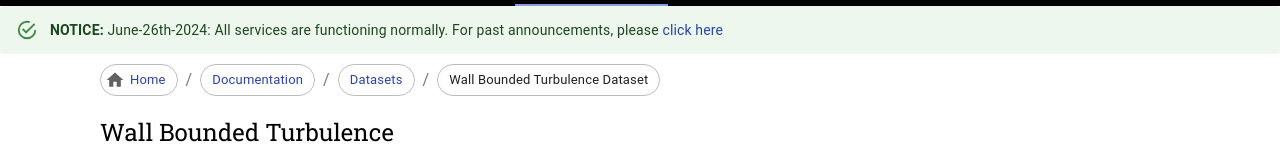
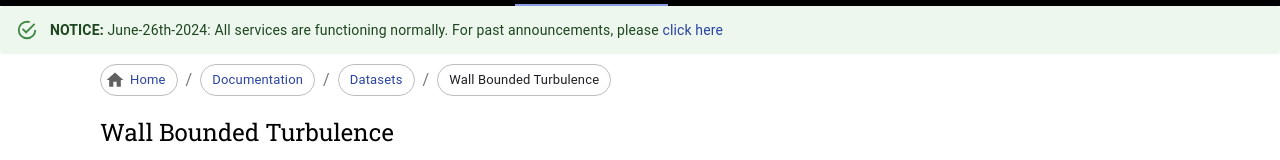
Before and after one commit to sciserver/turbulence-web, a Next.js app: page /documentation/datasets/wallBoundedTurbulence in a window 1280 px wide. Shown: the part 232-392 px from the top of the page. Built offline with nearby package versions, Linux system fonts and the light colour scheme.

Commit message:
Fixed broken link to isotropic turbulence dataset

```diff
--- a/components/content/documentation/datasets/homogeneousTurubulence/buoyancyTurbulence.tsx
+++ b/components/content/documentation/datasets/homogeneousTurubulence/buoyancyTurbulence.tsx
@@ -49,7 +49,7 @@ export const BuoyancyTurbulence: FC = () => {
 
   return (
     <Styled>
-      <BreadCrumbsStyled parents={breadCrumbsParents} componentName="Bouyancy Turbulence" />
+      <BreadCrumbsStyled parents={breadCrumbsParents} componentName="HBDT" />
       <div className="page">
         <div className="header">
           <h2>Homogeneous Buoyancy Driven Turbulence</h2>
--- a/components/content/documentation/datasets/homogeneousTurubulence/homogeneousTurubulence.tsx
+++ b/components/content/documentation/datasets/homogeneousTurubulence/homogeneousTurubulence.tsx
@@ -33,7 +33,7 @@ export const HomogeneousTurbulence: FC = () => {
       title: 'Isotropic Turbulence on <i>1,024</i><sup>3</sup> mesh',
       subtitle: 'isotropic1024coarse',
       description: 'Direct numerical simulation (DNS) for which full time evolution is available, over 5 large-scale turnover times.',
-      onClick: () => { router.push('/documentation/datasets/homogeneousTurbulence/isotropicTurbulence') },
+      onClick: () => { router.push('/documentation/datasets/homogeneousTurbulence/isotropic') },
       mediaSource: `${hostURL}datasets/iso1024-large.png`
     },
     {
--- a/components/content/documentation/datasets/wallBoundedTurbulence/wallBoundedTurbulence.tsx
+++ b/components/content/documentation/datasets/wallBoundedTurbulence/wallBoundedTurbulence.tsx
@@ -63,7 +63,7 @@ export const WallBoundedTurbulence: FC = () => {
 
   return (
     <Styled>
-      <BreadCrumbsStyled parents={breadCrumbsParents} componentName="Wall Bounded Turbulence Dataset" />
+      <BreadCrumbsStyled parents={breadCrumbsParents} componentName="Wall Bounded Turbulence" />
       <h2>Wall Bounded Turbulence</h2>
       <Grid container alignItems="stretch">
         {datasetsList.map(i =>
```
